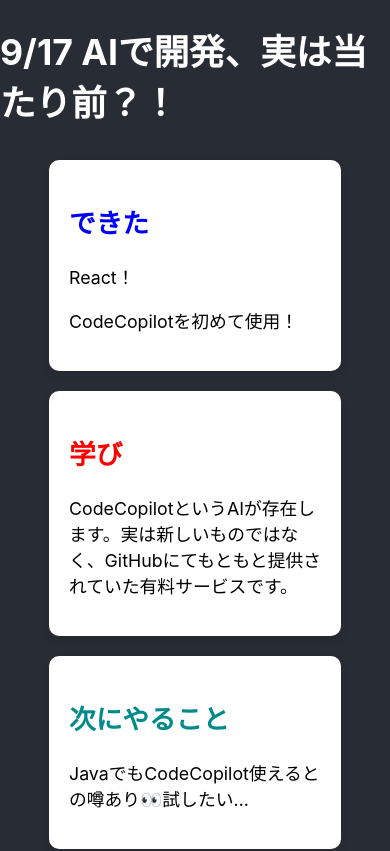
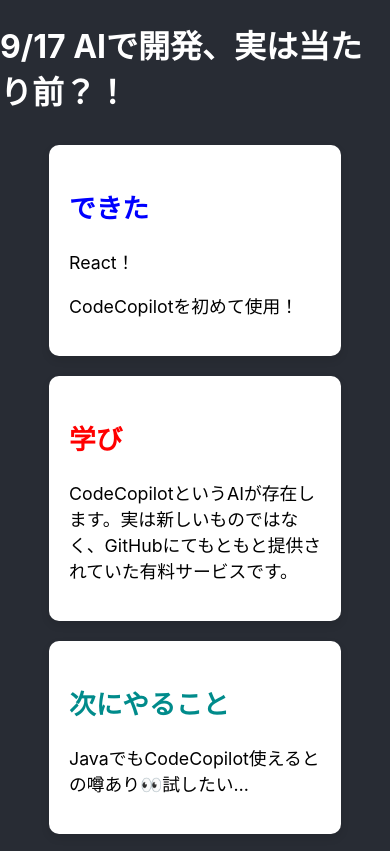
Before and after one commit to schellenbaum036/react-illustration0917, a React (Create React App) app: page / in a window 390 px wide. Shown: the top 851 px of the page. Built offline with nearby package versions, Linux system fonts and the light colour scheme.

Commit message:
手動修正

```diff
--- a/src/App.css
+++ b/src/App.css
@@ -12,7 +12,7 @@
 }
 
 .title{
-
+  font-size: 36px;
 }
 
 .summary {
@@ -40,11 +40,7 @@
   width: 80%;
   box-shadow: 0 4px 8px rgba(0, 0, 0, 0.1);
 }
-@media (max-width: 768px) {
-  .summary-item {
-    width: 90% !important; /* Full width for smaller screens */
-  }
-}
+
 .blue {
   color: blue;
   font-weight: bold;
@@ -61,3 +57,14 @@
   color: pink;
   font-weight: bold;
 }
+
+@media (max-width: 768px) {
+  .summary-item {
+    width: 90% !important; /* Full width for smaller screens */
+  }
+
+  .title{
+    font-size: 32px;
+  }
+
+}
```
